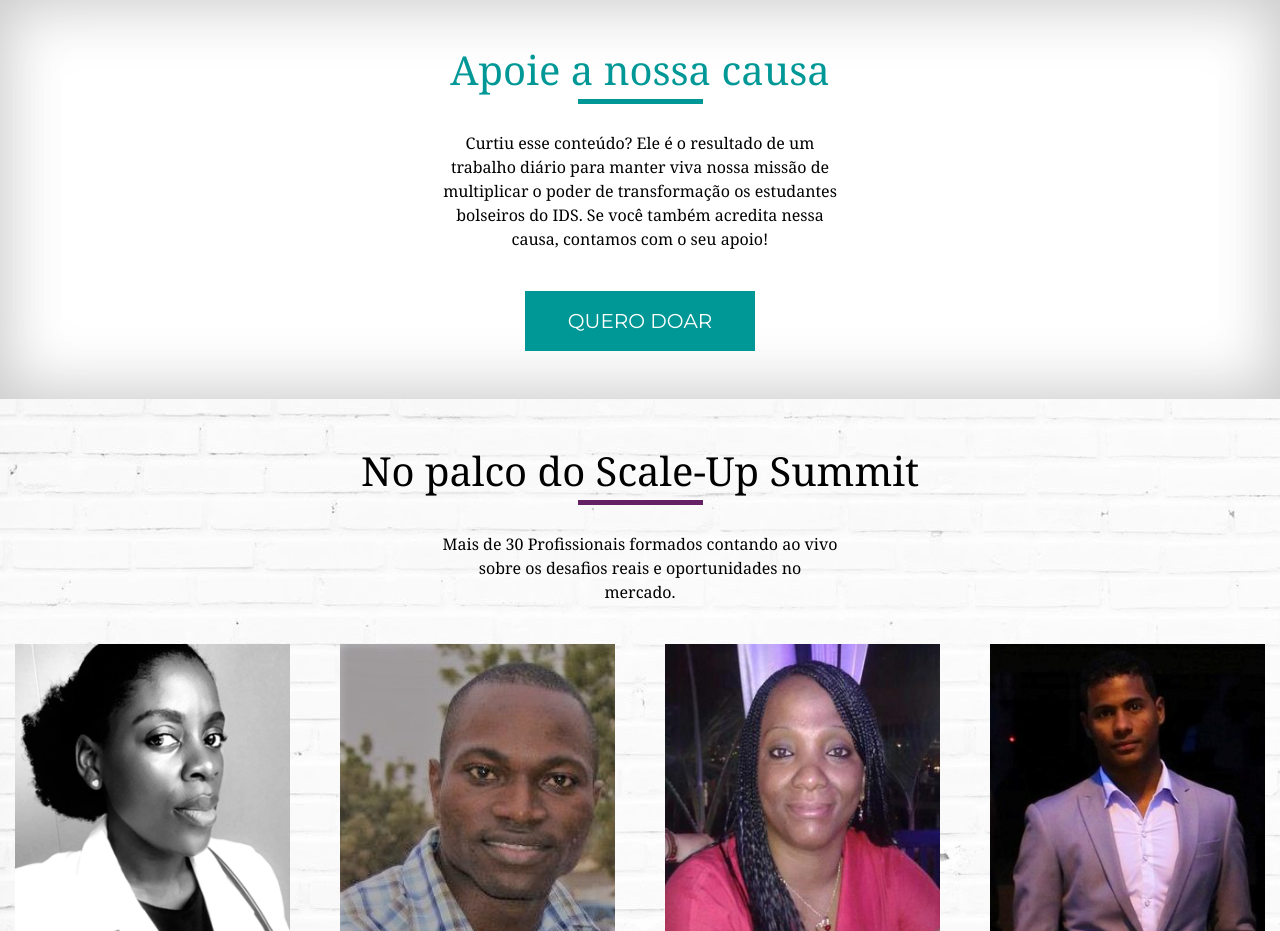
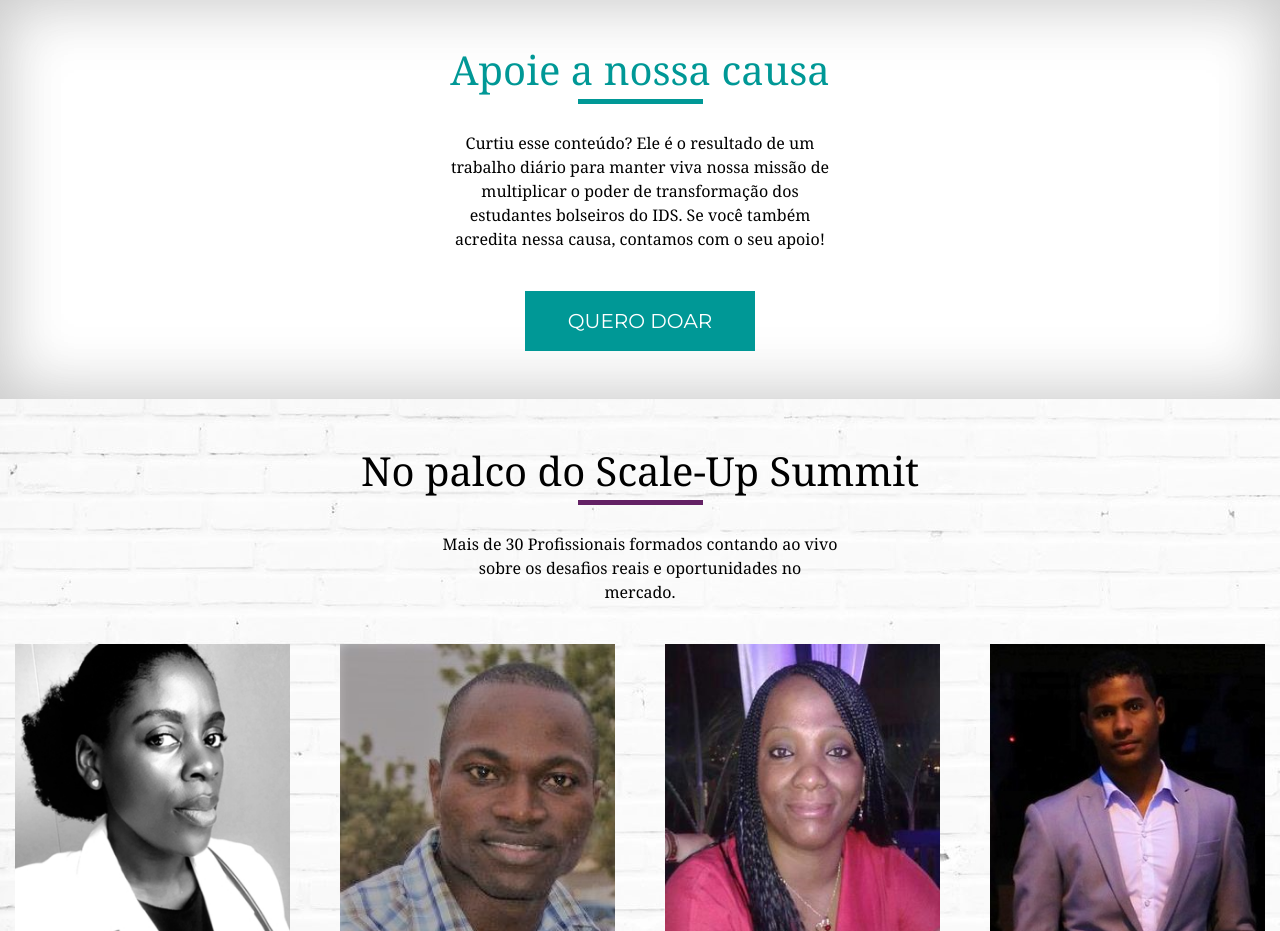
Before and after one commit to EdsonTech/Websummit, a plain HTML site: page index.html in a window 1280 px wide. Shown: the part 842-1773 px from the top of the page. Drawn offline with Linux system fonts and the light colour scheme.

Commit message:
End
Up 3.4

```diff
--- a/index.html
+++ b/index.html
@@ -350,7 +350,7 @@
 		<div class="row text-center">
 			<div class="col-sm-8 col-md-8 col-lg-4 mx-auto text-center py-4">
 				<p>Curtiu esse conteúdo? Ele é o resultado de um trabalho diário para manter viva nossa missão de multiplicar o poder
-					de transformação os estudantes bolseiros do IDS. Se você também acredita nessa causa, contamos com o seu apoio! </p>
+					de transformação dos estudantes bolseiros do IDS. Se você também acredita nessa causa, contamos com o seu apoio! </p>
 			</div>
 		</div>
 		<div class="row">
@@ -760,7 +760,7 @@
 	<!-- Footer -->
 	<footer class="page-footer font-small bg-white py-5">
 
-		<!-- Footer Elements -->
+		<!-- Footer Elements
 		<div class="container">
 
 			<div class="row footer">
@@ -768,7 +768,7 @@
 			</div>
 
 		</div>
-		<!-- Footer Elements -->
+	Footer Elements -->
 
 	</footer>
 	<!-- Footer -->
```
